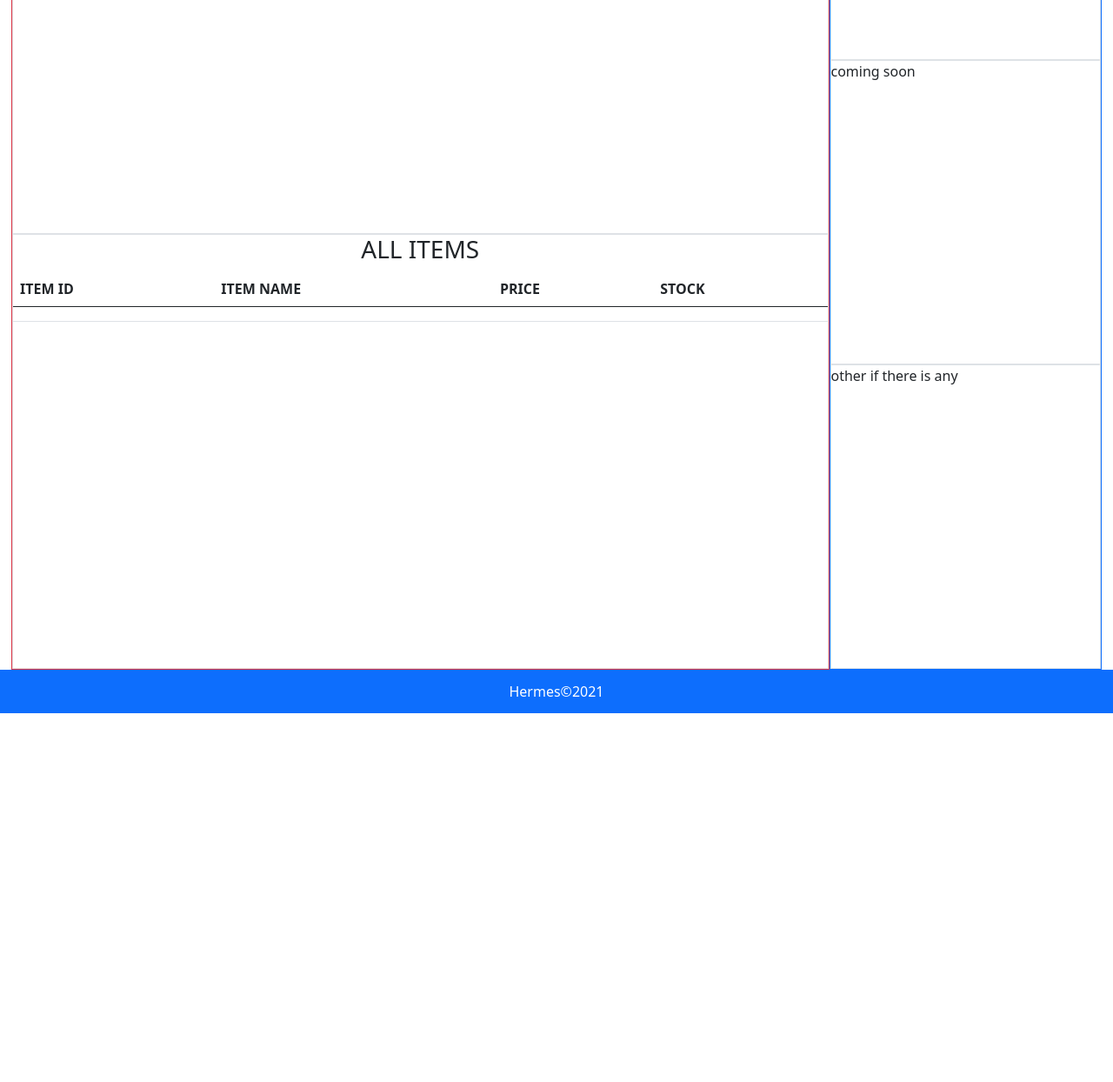
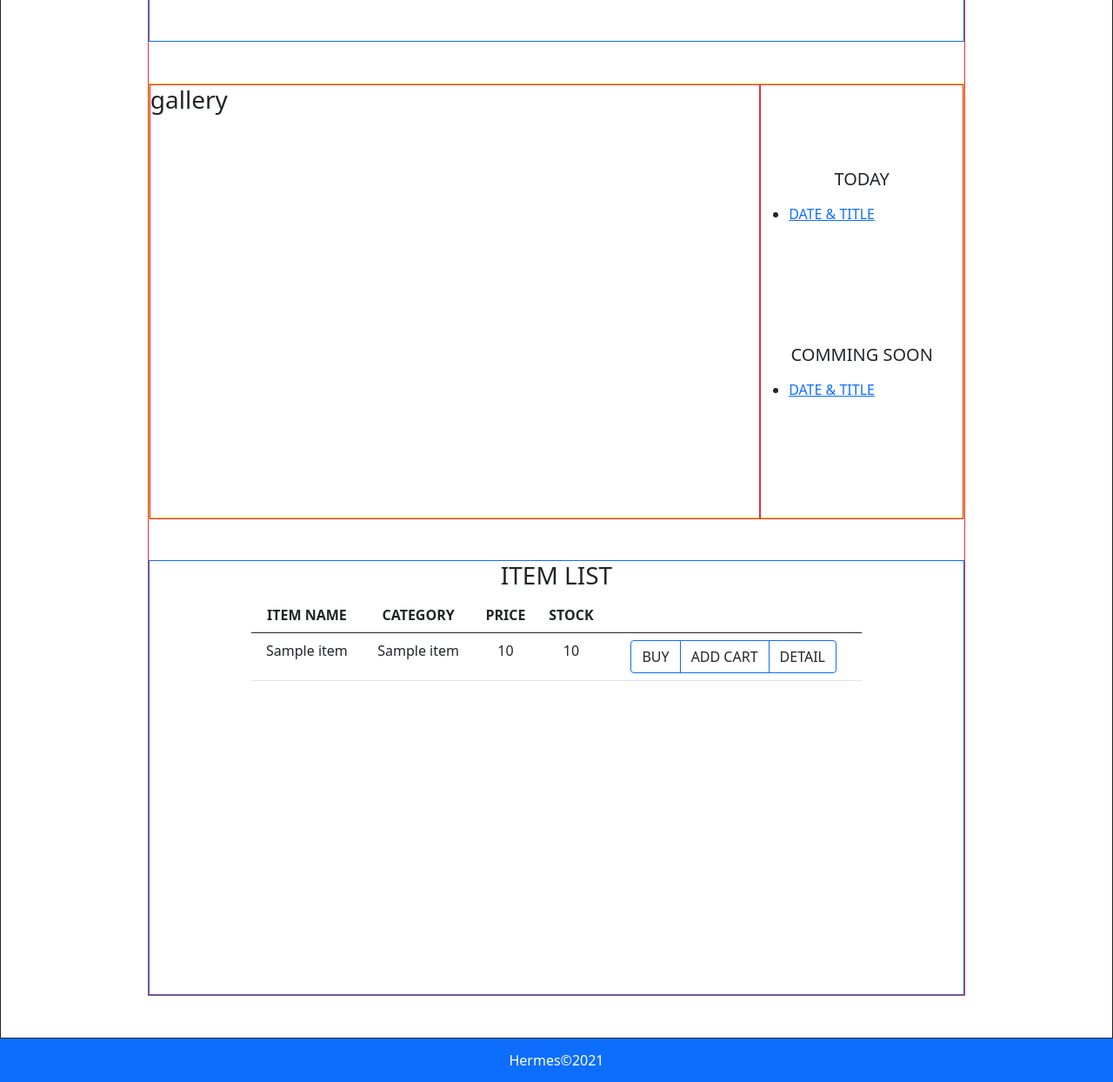
Before and after one commit to Masahiro62/Hermes, a PHP site: page /userDashboard.php in a window 1280 px wide. Shown: the part 1409-2653 px from the top of the page at 87% size. Before the commit the page ends 2229 px from the top, so only its background shows below. Run offline with PHP 8.4, Linux system fonts and the light colour scheme; the visitor is signed in with stand-in values (Sample User, id 1); tables that the repository leaves empty or names only in its code hold one stand-in row (values such as "Sample post"); lists and menus that the app fills with data are empty; some libraries are stand-ins or nearby versions.

Commit message:
created  slider,display table

```diff
--- a/userDashboard.php
+++ b/userDashboard.php
@@ -1,3 +1,7 @@
+<?php
+  include 'datafiles.php';
+?>
+
 <!-- for user -->
 <!doctype html>
 <html lang="en">
@@ -16,81 +20,144 @@
       <?php include 'header.php';?>
     </header>
     <main>
+        <!-- showcase -->
         <section><?php include 'showcase.php';?></section>
 
+        <div class="sticky-top w-100">
+            <a href="#" class="text-dark" style="text-decoration: none;">Top<i class="fas fa-chevron-circle-up text-dark fs-1"></i><a>
+            <a href="" style="text-decoration: none;">Cart<i class="fas fa-cart-plus fs-1"></i></a>
+
+        </div>
+
+        <!-- contents -->
         <div class="container-fluid border border-dark">
-            <!-- left part -->
-            <div class="border border-danger w-75 float-start">
-                <div class="w-100" style="height: 1500px;">
-                    <section class="border" style="height: 500px;">
-                      NEW ARRIVAL ITEMS
+
+
+            <div class="border border-danger w-75 mx-auto mb-5">
+                <!-- <div class="" > -->
+                    <!-- slider -->
+                    <section class="mt-5 mb-5 border border-primary">
+                      <h3 class="text-center mt-5">NEW ARRIVAL ITEM</h3>
                       <br>
-                      put slider
+                      <!-- slider -->
+                      <div id="carouselItem" class="carousel carousel-dark slide w-75 mx-auto mb-5" data-bs-ride="carousel">
+                      <div class="carousel-indicators">
+                        <button type="button" data-bs-target="#carouselItem" data-bs-slide-to="0" class="active" aria-current="true" aria-label="Slide 1"></button>
+                        <button type="button" data-bs-target="#carouselItem" data-bs-slide-to="1" aria-label="Slide 2"></button>
+                        <button type="button" data-bs-target="#carouselItem" data-bs-slide-to="2" aria-label="Slide 3"></button>
+                      </div>
+                      <div class="carousel-inner">
+                        <div class="carousel-item active" data-bs-interval="10000">
+                          <img src="assets/image/shopping_woman.png" class="d-block w-100" alt="">
+                          <!-- image or card -->
+                          <div class="carousel-caption d-none d-md-block">
+                            <h3><strong>xxxxx</strong></h3>
+                            <p class="fs-6">Lorem ipsum dolor sit amet.</p>
+                          </div>
+                        </div>
+                        <div class="carousel-item" data-bs-interval="2000">
+                          <img src="assets/image/shopping_woman.png" class="d-block w-100" alt="">
+                          <div class="carousel-caption d-none d-md-block">
+                            <h3 class="text-white">yyyyy</h3>
+                            <p class="fs-6">Lorem ipsum dolor, sit amet consectetur adipisicing elit. Maxime, odio!</p>
+                          </div>
+                        </div>
+                        <div class="carousel-item">
+                          <img src="assets/image/shopping_woman.png" class="d-block w-100" alt="">
+                          <div class="carousel-caption d-none d-md-block">
+                            <h3>zzzzz</h3>
+                            <p class="fs-6">Lorem ipsum, dolor sit amet consectetur adipisicing elit. Molestias eligendi molestiae eaque autem!</p>
+                          </div>
+                        </div>
+                      </div>
+                      <button class="carousel-control-prev" type="button" data-bs-target="#carouselItem" data-bs-slide="prev">
+                        <span class="carousel-control-prev-icon" aria-hidden="true"></span>
+                        <span class="visually-hidden">Previous</span>
+                      </button>
+                      <button class="carousel-control-next" type="button" data-bs-target="#carouselItem" data-bs-slide="next">
+                        <span class="carousel-control-next-icon" aria-hidden="true"></span>
+                        <span class="visually-hidden">Next</span>
+                      </button>
+                    </div>
                     </section>
 
-                    <section class="border" style="height: 500px;">
-                      BEST SELLERS
-                      <br>
-                      put some pics for showing the output
+                    <section class="border border-warning mb-5" style="height: 500px;">
+
+                      <article class="w-75 float-start border border-danger" style="height:500px;">
+                        <h3>gallery</h3>
+                      </article>
+
+                      <article class="w-25 float-end border border-danger" style="height:500px;">
+                          <section class="" style="height: 250px;">
+                            <h5 class="text-center mt-5 pt-5">TODAY</h5>
+                            <div class="mt-3">
+                              <ul>
+                                <li><a href="">DATE & TITLE</a></li>
+                                <!-- click and show the modal -->
+                              </ul>
+                            </div>
+                          </section>
+
+                          <section style="height: 250px;">
+                            <h5 class="text-center">COMMING SOON</h5>
+                            <div class="mt-3">
+                              <ul>
+                                <li><a href="">DATE & TITLE</a></li>
+                                <!-- click and show the modal -->
+                              </ul>
+                            </div>
+                          </section>
+                        </article>
                     </section>
 
-                    <section class="border" style="height: 500px;">
-                      <h3 class="text-center">ALL ITEMS</h3>
-                      <table class="table table-hover">
-                        <thead>
-                          <th>ITEM ID</th>
+                    <section class="border border-primary" style="height: 500px;">
+                      <h3 class="text-center">ITEM LIST</h3>
+                      <table class="table table-hover w-75 mx-auto">
+                        <thead class="text-center">
                           <th>ITEM NAME</th>
-                          <!-- <th>DETAIL</th> -->
+                          <th>CATEGORY</th>
                           <th>PRICE</th>
                           <th>STOCK</th>
+                          <th></th>
                         </thead>
-                        <tbody>
-                          <td></td>
-                          <td></td>
-                          <!-- <td></td> -->
-                          <td></td>
-                          <td></td>
+                        <tbody class="text-center">
+                          <?php
+                            $displayItem=$personObj->displayItemeTable();
+                            if($displayItem==false){
+                          ?>
+                            <td colspan="5" class="text-danger">No Record Found</td>
+                          <?php
+                            }else{
+                            foreach($displayItem as $Item){
+                          ?>
+                          <tr>
+                            <td><?php echo $Item['item_name'];?></td>
+                            <td><?php echo $Item['category_name'];?></td>
+                            <td><?php echo $Item['item_price'];?></td>
+                            <td><?php echo $Item['item_stocks'];?></td>
+                            <!-- addc detail buy  -->
+                            <!-- change the buttons to work  -->
+                            <td class="">
+                              <div class="btn-group" role="group">
+                                <button type="button" class="btn btn-outline-primary"><a href="" class="text-dark" style="text-decoration: none;">BUY</a></button>
+                                <button type="button" class="btn btn-outline-primary"><a href="" class="text-dark" style="text-decoration: none;">ADD CART</a></button>
+                                <button type="button" class="btn btn-outline-primary"><a href="" class="text-dark" style="text-decoration: none;">DETAIL</a></button>
+                              </div>
+                            </td>
+                          </tr>
+                          <?php
+                               }
+                            }
+                          ?>
                         </tbody>
                       </table>
                     </section>
-
-                </div>
+                <!-- </div> -->
             </div>
-            <!-- right part  -->
-            <aside class="border border-primary w-25 float-end">
-                <div class="w-100" style="height: 1500px;">
-                  <div class="border border-warning w-100" style="height: 100px;">
-                    <form action="" method="get" class="mt-4 mx-auto">
-                      <div class="input-group">
-                        <div class="form-outline">
-                          <input type="search" id="search" form="form-control" placeholder="Search in the site" class="p-2">
-                        </div>
-                        <button type="submit" name="search" class="btn btn-primary">
-                          <i class="fas fa-search"></i>
-</butt>
-                      </div>
-                    </form>
-                  </div>
-                  <article class="w-100 border" style="height: 350px;">
-                    calender
-                  </article>
-
-                  <article class="w-100 border" style="height: 350px;">
-                    news/ivents
-                  </article>
-
-                  <article class="w-100 border" style="height: 350px;">
-                    coming soon
-                  </article>
-                  <article class="w-100 border" style="height: 350px;">
-                    other if there is any
-                  </article>
-                </div>
-            </aside>
         </div>
     </main>
     <footer>
-        <?php include 'footer.php'?>
+        <?php include 'footer.php';?>
     </footer>
     <!-- Bootstrap JavaScript Libraries -->
     <script src="https://cdn.jsdelivr.net/npm/@popperjs/core@2.9.2/dist/umd/popper.min.js" integrity="sha384-IQsoLXl5PILFhosVNubq5LC7Qb9DXgDA9i+tQ8Zj3iwWAwPtgFTxbJ8NT4GN1R8p" crossorigin="anonymous"></script>
```
